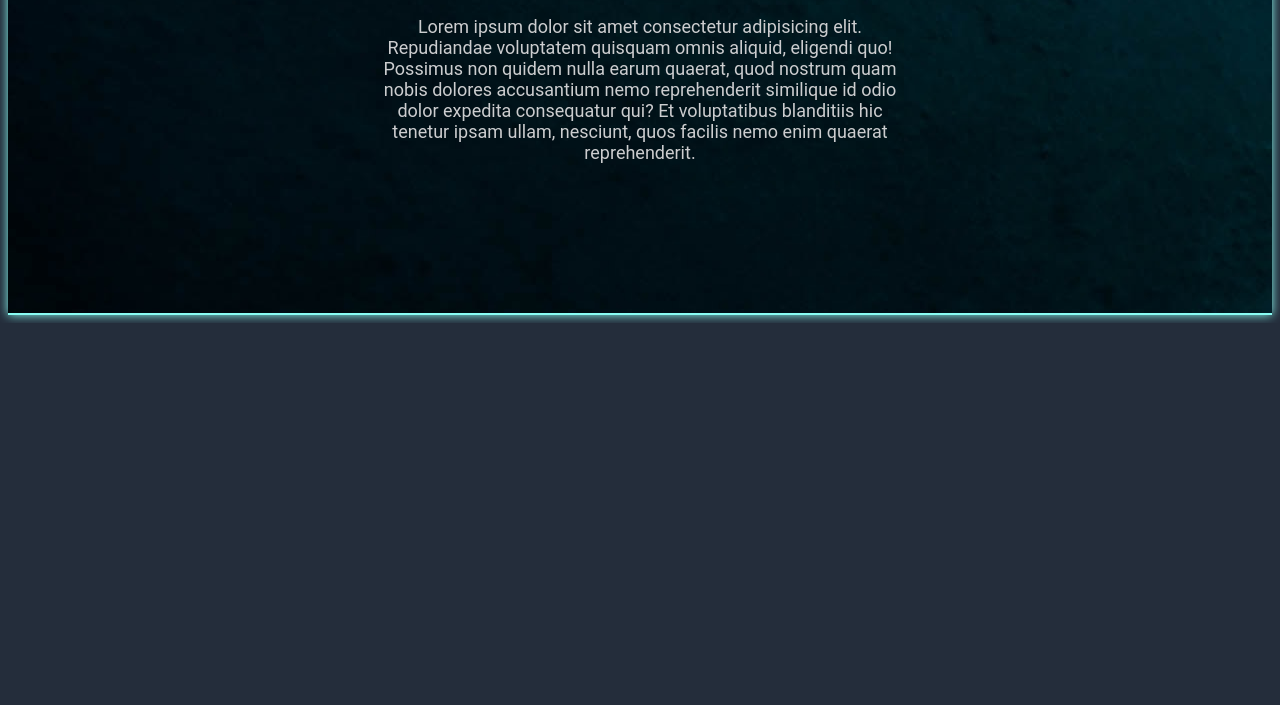
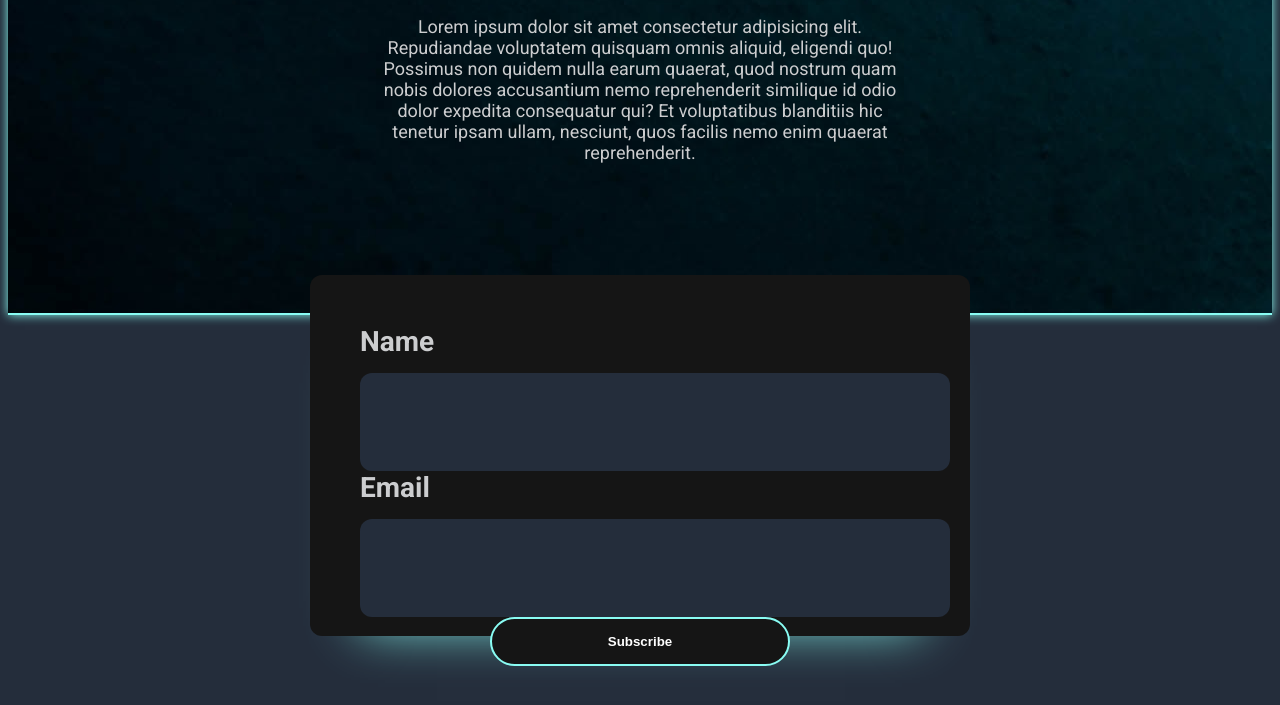
Before and after one commit to Mitali2700/Subscription-Form, a plain HTML site: page index.html in a window 1280 px wide. Shown: the part 531-1236 px from the top of the page. Before the commit the page ends 854 px from the top, so only its background shows below. Drawn offline with Linux system fonts and the light colour scheme.

Commit message:
form done

```diff
--- a/index.html
+++ b/index.html
@@ -4,13 +4,13 @@
     <meta charset="UTF-8" />
     <meta http-equiv="X-UA-Compatible" content="IE=edge" />
     <meta name="viewport" content="width=device-width, initial-scale=1.0" />
-    <link rel="stylesheet" href="reset.css">
-    <link rel="stylesheet" href="style.css">
+    <link rel="stylesheet" href="reset.css" />
+    <link rel="stylesheet" href="style.css" />
     <title>Subscription</title>
   </head>
   <body>
     <header>
-      <div class="container"></div>
+      <div class="container">
       <h1>Subscribe<span>and learn</span></h1>
       <p>
         Lorem ipsum dolor sit amet consectetur adipisicing elit. Repudiandae
@@ -20,6 +20,22 @@
         voluptatibus blanditiis hic tenetur ipsam ullam, nesciunt, quos facilis
         nemo enim quaerat reprehenderit.
       </p>
+    </div>
     </header>
+
+    <div class="container">
+      <form action="">
+        <label for="name">Name</label>
+        <input type="text" value="" name="name" />
+        <label for="email">Email</label>
+        <input type="email" value="" name="email" />
+        <input
+          type="submit"
+          class="subscribe"
+          name="subscribe"
+          value="Subscribe"
+        />
+      </form>
+    </div>
   </body>
 </html>
--- a/style.css
+++ b/style.css
@@ -1,4 +1,5 @@
 @import url('https://fonts.googleapis.com/css2?family=Permanent+Marker&display=swap');
+@import url('https://fonts.googleapis.com/css2?family=Roboto:wght@400;700&display=swap');
 
 body{
     background-color: #242D3B;
@@ -6,7 +7,7 @@ body{
 
 }
 
-.conttainer{
+.container{
     max-width: 660px;
     margin: 0 auto;
     padding: 0 20px;
@@ -42,3 +43,57 @@ header p {
     max-width: 540px;
     margin: 0 auto;
 }
+
+form{
+    background: #151515;
+    border-radius: 12px;
+    padding: 50px;
+    margin: -40px 0 150px;
+    font-size: 28px;
+    position: relative;
+    box-shadow: 0 40px 50px -50px #89fcf3;
+
+}
+
+form input {
+    display: block;
+    width: 100%;
+    border-radius: 12px;
+    border: none;
+    height: 68px;
+    padding: 15px;
+    background: #242D3B;
+    color: #fff;
+    transition: 0.5s;
+}
+
+form input:focus {
+    outline: none;
+    box-shadow: 0px 10px 30px -20px #89fcf3;
+    filter: contrast(85%)
+}
+
+form label {
+    color: #CCCDCF;
+    font-weight: bold;
+    display: inline-block;
+    margin-bottom: 15px;
+}
+
+form .subscribe {
+    max-width: 300px;
+    height: auto;
+    background: #151515;
+    border: #89fcf3 2px solid;
+    border-radius: 45px;
+    font-weight: bold;
+    line-height: normal;
+    margin: 0 auto -80px;
+}
+
+form .subscribe:hover {
+    background: #89fcf3;
+    color: #151515;
+    cursor: pointer;
+
+}
```
